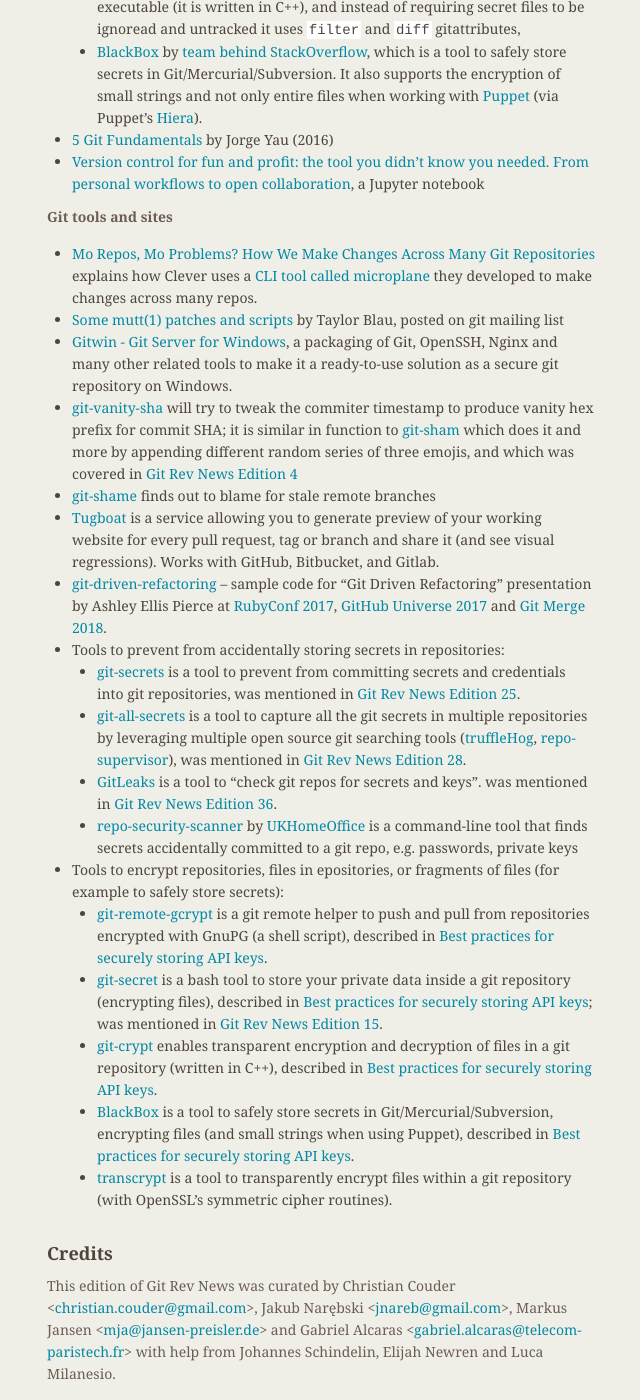
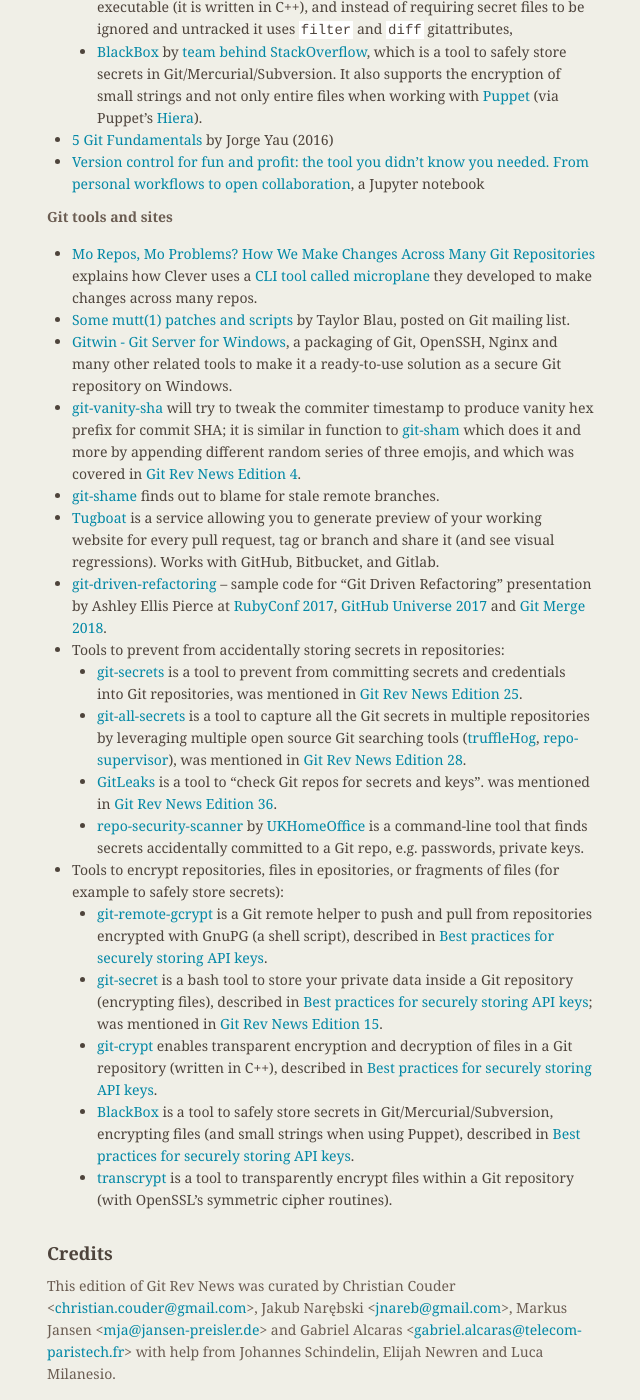
Before and after one commit to git/git.github.io, a Jekyll site: the page built from _posts/2018-05-16-edition-39.markdown, in a window 1280 px wide and 1400 px high, scrolled down 5885 px. Shown: the whole window, without its empty margins (487-1127 px from the left). Built offline with Jekyll 4.4.1, drawn with Linux system fonts in a browser that asks for light colours; some of the changed text lies outside the part shown.

Commit message:
Fixed some typos, minor formatting, and one idiom.

```diff
--- a/_posts/2018-05-16-edition-39.markdown
+++ b/_posts/2018-05-16-edition-39.markdown
@@ -308,11 +308,11 @@
 * [Five Steps Toward a Clean Commit History](https://engineering.salesforce.com/five-steps-toward-a-clean-commit-history-62f3019d8f60) by Michael Osborn.
 * [“Git” it together: Some tips on commit etiquette and best practices for junior developers](https://hackernoon.com/git-it-together-some-tips-on-commit-etiquette-and-best-practices-for-junior-developers-1f147b8dfd56) by Jeremy Gunter.
 * [Telling stories with your Git history](https://about.futurelearn.com/blog/telling-stories-with-your-git-history) by Seb Jacobs.
-* [The Most Common Problem In Software Development And How To Fix It](https://www.youtube.com/watch?v=i08A2uTDoa8) presentation by Tom Stuart at RubyConf 2017, especially the [History hygiene.](https://www.youtube.com/watch?v=i08A2uTDoa8&feature=youtu.be&t=1046) part
+* [The Most Common Problem In Software Development And How To Fix It](https://www.youtube.com/watch?v=i08A2uTDoa8) presentation by Tom Stuart at RubyConf 2017, especially the [History hygiene.](https://www.youtube.com/watch?v=i08A2uTDoa8&feature=youtu.be&t=1046) part.
 * [Best practices for securely storing API keys](https://medium.freecodecamp.org/how-to-securely-store-api-keys-4ff3ea19ebda) by Bruno Pedro examines different tools and approaches, including:
   * [git-remote-gcrypt](https://github.com/spwhitton/git-remote-gcrypt) to encrypt whole repository using remote helpers mechanism,
   * [git-secret](http://git-secret.io/), which is a Bash script to encrypt files using public GPG keys of all trusted users; `git secret` was mentioned in [Git Rev News Edition 15](https://git.github.io/rev_news/2016/05/11/edition-15/#other-news), and has since acquired webpage and logo,
-  * [git-crypt](https://www.agwa.name/projects/git-crypt/), which is a similar tool to `git-secret`, but it is a binary executable (it is written in C++), and instead of requiring secret files to be ignoread and untracked it uses `filter` and `diff` gitattributes,
+  * [git-crypt](https://www.agwa.name/projects/git-crypt/), which is a similar tool to `git-secret`, but it is a binary executable (it is written in C++), and instead of requiring secret files to be ignored and untracked it uses `filter` and `diff` gitattributes,
   * [BlackBox](https://github.com/StackExchange/blackbox) by [team behind StackOverflow](https://github.com/StackExchange), which is a tool to safely store secrets in Git/Mercurial/Subversion.  It also supports the encryption of small strings and not only entire files when working with [Puppet](https://puppet.com/) (via Puppet’s [Hiera](https://docs.puppet.com/hiera/)).
 * [5 Git Fundamentals](https://hackernoon.com/5-git-fundamentals-ded819a34cfe) by Jorge Yau (2016)
 * [Version control for fun and profit: the tool you didn't know you needed. From personal workflows to open collaboration](http://nbviewer.jupyter.org/github/fperez/reprosw/blob/master/Version%20Control.ipynb), a Jupyter notebook
@@ -321,42 +321,42 @@
 
 * [Mo Repos, Mo Problems? How We Make Changes Across Many Git Repositories](https://engineering.clever.com/2017/12/11/mo-repos-mo-problems-how-we-make-changes-across-many-git-repositories/) explains how Clever uses a
   [CLI tool called microplane](https://github.com/Clever/microplane) they developed to make changes across many repos.
-* [Some mutt(1) patches and scripts](https://public-inbox.org/git/20180422205859.GA16261@syl.local/T/#u) by Taylor Blau, posted on git mailing list
-* [Gitwin - Git Server for Windows](https://itefix.net/gitwin), a packaging of Git, OpenSSH, Nginx and many other related tools to make it a ready-to-use solution as a secure git repository on Windows.
-* [git-vanity-sha](https://github.com/mattbaker/git-vanity-sha) will try to tweak the commiter timestamp to produce vanity hex prefix for commit SHA; it is similar in function to [git-sham](https://bitbucket.org/tpettersen/git-sham) which does it and more by appending different random series of three emojis, and which was covered in [Git Rev News Edition 4](https://git.github.io/rev_news/2015/06/03/edition-4/)
-* [git-shame](https://github.com/drench/git-shame) finds out to blame for stale remote branches
+* [Some mutt(1) patches and scripts](https://public-inbox.org/git/20180422205859.GA16261@syl.local/T/#u) by Taylor Blau, posted on Git mailing list.
+* [Gitwin - Git Server for Windows](https://itefix.net/gitwin), a packaging of Git, OpenSSH, Nginx and many other related tools to make it a ready-to-use solution as a secure Git repository on Windows.
+* [git-vanity-sha](https://github.com/mattbaker/git-vanity-sha) will try to tweak the commiter timestamp to produce vanity hex prefix for commit SHA; it is similar in function to [git-sham](https://bitbucket.org/tpettersen/git-sham) which does it and more by appending different random series of three emojis, and which was covered in [Git Rev News Edition 4](https://git.github.io/rev_news/2015/06/03/edition-4/).
+* [git-shame](https://github.com/drench/git-shame) finds out to blame for stale remote branches.
 * [Tugboat](https://tugboat.qa/) is a service allowing you to generate preview of your working website for every pull request, tag or branch and share it (and see visual regressions).  Works with GitHub, Bitbucket, and Gitlab.
 * [git-driven-refactoring](https://github.com/bdpalladino/git-driven-refactoring) -- sample code for "Git Driven Refactoring" presentation by Ashley Ellis Pierce at [RubyConf 2017](https://www.youtube.com/watch?v=3OgbQOsW61Y), [GitHub Universe 2017](https://www.youtube.com/watch?v=rK8yHl0cHoc) and [Git Merge 2018](https://www.youtube.com/watch?v=e9K1gHYIE2c&list=PL0lo9MOBetEGIifU90rTn5zQaX5NibX08&index=6).
 * Tools to prevent from accidentally storing secrets in repositories:
   * [git-secrets](https://github.com/awslabs/git-secrets)
-    is a tool to prevent from committing secrets and credentials into git repositories,
+    is a tool to prevent from committing secrets and credentials into Git repositories,
     was mentioned in [Git Rev News Edition 25](https://git.github.io/rev_news/2017/03/15/edition-25/#other-news).
   * [git-all-secrets](https://github.com/anshumanbh/git-all-secrets)
-    is a tool to capture all the git secrets in multiple repositories by leveraging multiple open source git searching tools ([truffleHog](https://github.com/dxa4481/truffleHog), [repo-supervisor](https://github.com/auth0/repo-supervisor)),
+    is a tool to capture all the Git secrets in multiple repositories by leveraging multiple open source Git searching tools ([truffleHog](https://github.com/dxa4481/truffleHog), [repo-supervisor](https://github.com/auth0/repo-supervisor)),
     was mentioned in [Git Rev News Edition 28](https://git.github.io/rev_news/2017/06/14/edition-28/#other-news).
   * [GitLeaks](https://github.com/zricethezav/gitleaks)
-    is a tool to "check git repos for secrets and keys".
+    is a tool to "check Git repos for secrets and keys".
 	was mentioned in [Git Rev News Edition 36](https://git.github.io/rev_news/2018/02/21/edition-36/#other-news).
   * [repo-security-scanner](https://github.com/UKHomeOffice/repo-security-scanner)
     by [UKHomeOffice](https://github.com/UKHomeOffice)
-    is a command-line tool that finds secrets accidentally committed to a git repo, e.g. passwords, private keys
+    is a command-line tool that finds secrets accidentally committed to a Git repo, e.g. passwords, private keys.
 * Tools to encrypt repositories, files in epositories, or fragments of files
   (for example to safely store secrets):
   * [git-remote-gcrypt](https://github.com/spwhitton/git-remote-gcrypt)
-    is a git remote helper to push and pull from repositories encrypted with GnuPG (a shell script),
+    is a Git remote helper to push and pull from repositories encrypted with GnuPG (a shell script),
     described in [Best practices for securely storing API keys](https://medium.freecodecamp.org/how-to-securely-store-api-keys-4ff3ea19ebda).
   * [git-secret](http://git-secret.io/)
-    is a bash tool to store your private data inside a git repository (encrypting files),
+    is a bash tool to store your private data inside a Git repository (encrypting files),
     described in [Best practices for securely storing API keys](https://medium.freecodecamp.org/how-to-securely-store-api-keys-4ff3ea19ebda);
     was mentioned in [Git Rev News Edition 15](https://git.github.io/rev_news/2016/05/11/edition-15/#other-news).
   * [git-crypt](https://www.agwa.name/projects/git-crypt/)
-    enables transparent encryption and decryption of files in a git repository (written in C++),
+    enables transparent encryption and decryption of files in a Git repository (written in C++),
     described in [Best practices for securely storing API keys](https://medium.freecodecamp.org/how-to-securely-store-api-keys-4ff3ea19ebda).
   * [BlackBox](https://github.com/StackExchange/blackbox)
     is a tool to safely store secrets in Git/Mercurial/Subversion, encrypting files (and small strings when using Puppet),
     described in [Best practices for securely storing API keys](https://medium.freecodecamp.org/how-to-securely-store-api-keys-4ff3ea19ebda).
   * [transcrypt](https://github.com/elasticdog/transcrypt)
-    is a tool to transparently encrypt files within a git repository (with OpenSSL's symmetric cipher routines).
+    is a tool to transparently encrypt files within a Git repository (with OpenSSL's symmetric cipher routines).
 
 ## Credits
 
```
Also changed, not shown: rev_news/drafts/edition-40.md (+4 -4 lines).
